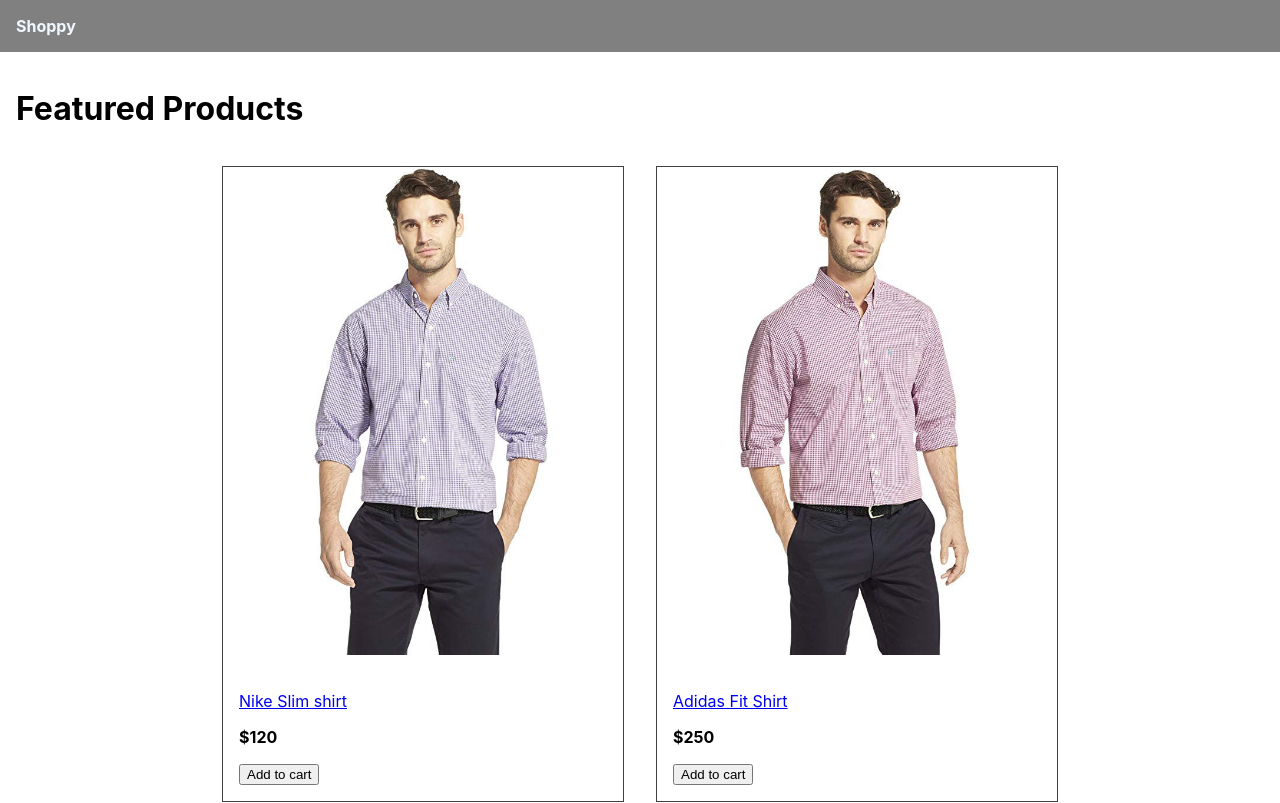
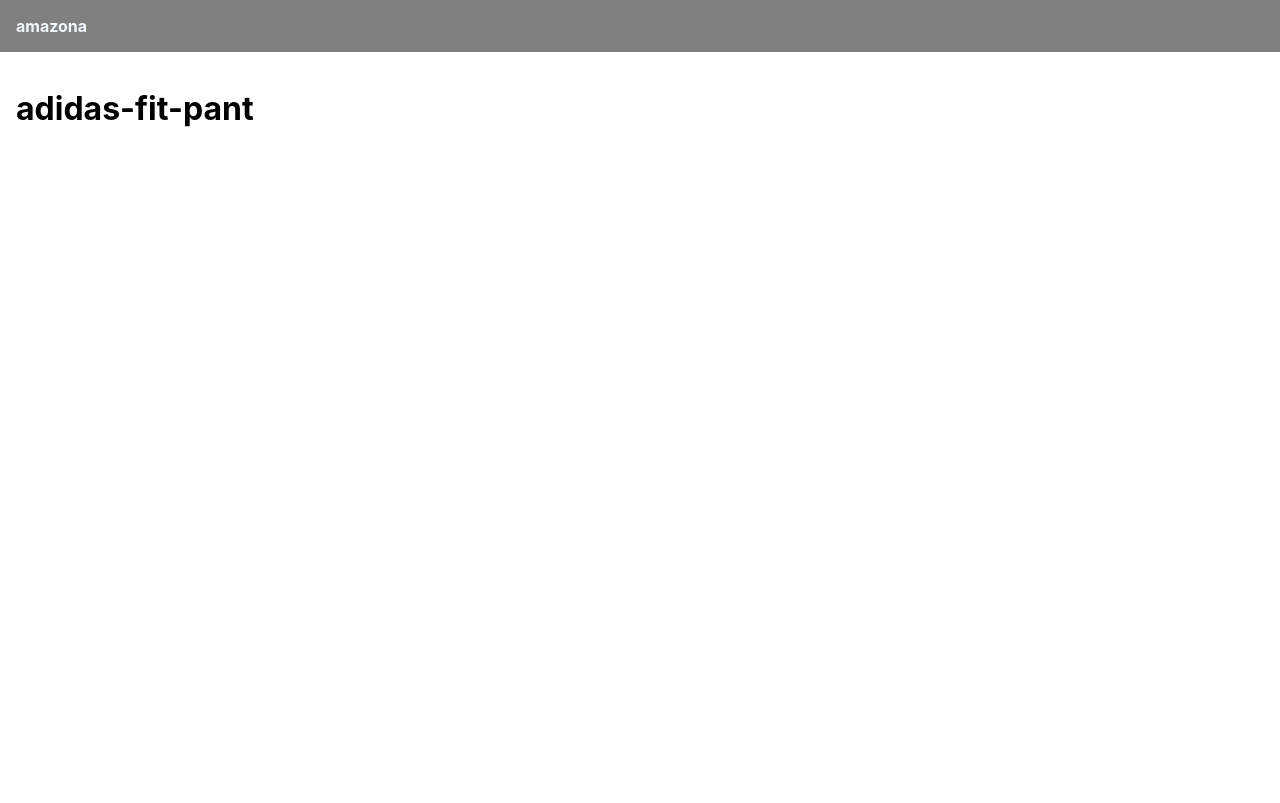
Before and after one commit to vigneshuthra/shopping, a React (Create React App) app in the folder frontend/: page /product/adidas-fit-pant in a window 1280 px wide. Shown: the top 803 px of the page. Built offline with nearby package versions, Linux system fonts and the light colour scheme.

Commit message:
Added Routes

```diff
--- a/frontend/src/App.js
+++ b/frontend/src/App.js
@@ -1,33 +1,22 @@
-import data from "./data";
+import { BrowserRouter, Link, Route, Routes } from 'react-router-dom';
+import HomeScreen from './screens/HomeScreen';
+import ProductScreen from './screens/ProductScreen';
 
 function App() {
   return (
-    <div className="App">
+    <BrowserRouter>
+    <div>
       <header>
-        <a href="/"> Shoppy</a>
+        <Link to="/">amazona</Link>
       </header>
       <main>
-        <h1>Featured Products</h1>
-        <div className="products">
-          {data.products.map((product) => (
-            <div className="product" key={product.slug}>
-              <a href={`/product/${product.slug}`}>
-                <img src={product.image} alt={product.name} />
-              </a>
-              <div className="product-info">
-                <a href={`/product/${product.slug}`}>
-                  <p>{product.name}</p>
-                </a>
-                <p>
-                  <strong>${product.price}</strong>
-                </p>
-                <button>Add to cart</button>
-              </div>
-            </div>
-          ))}
-        </div>
+        <Routes>
+          <Route path="/product/:slug" element={<ProductScreen />} />
+          <Route path="/" element={<HomeScreen />} />
+        </Routes>
       </main>
     </div>
+  </BrowserRouter>
   );
 }
 
--- /dev/null
+++ b/frontend/src/screens/HomeScreen.js
@@ -0,0 +1,29 @@
+import { Link } from "react-router-dom";
+import data from "../data";
+
+function HomeScreen() {
+  return (
+    <div>
+      <h1>Featured Products</h1>
+      <div className="products">
+        {data.products.map((product) => (
+          <div className="product" key={product.slug}>
+            <Link to={`/product/${product.slug}`}>
+              <img src={product.image} alt={product.name} />
+            </Link>
+            <div className="product-info">
+              <Link to={`/product/${product.slug}`}>
+                <p>{product.name}</p>
+              </Link>
+              <p>
+                <strong>${product.price}</strong>
+              </p>
+              <button>Add to cart</button>
+            </div>
+          </div>
+        ))}
+      </div>
+    </div>
+  );
+}
+export default HomeScreen;
--- /dev/null
+++ b/frontend/src/screens/ProductScreen.js
@@ -0,0 +1,12 @@
+import { useParams } from "react-router-dom";
+
+function ProductScreen() {
+  const params = useParams();
+  const { slug } = params;
+  return (
+    <div>
+      <h1>{slug}</h1>
+    </div>
+  );
+}
+export default ProductScreen;
```
